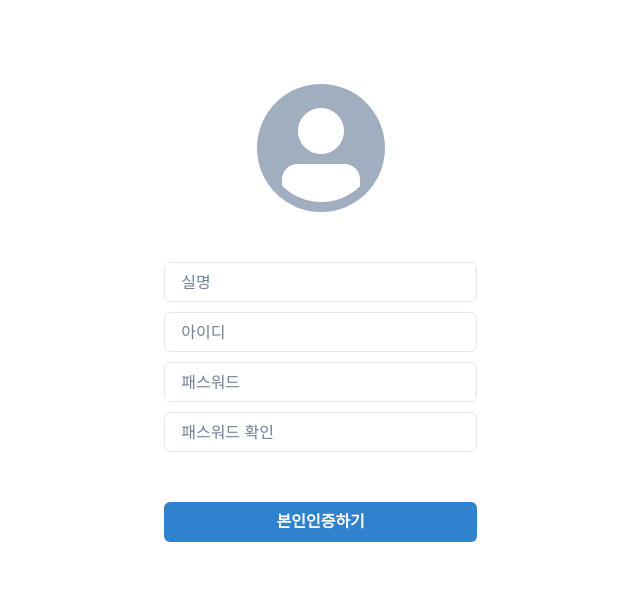
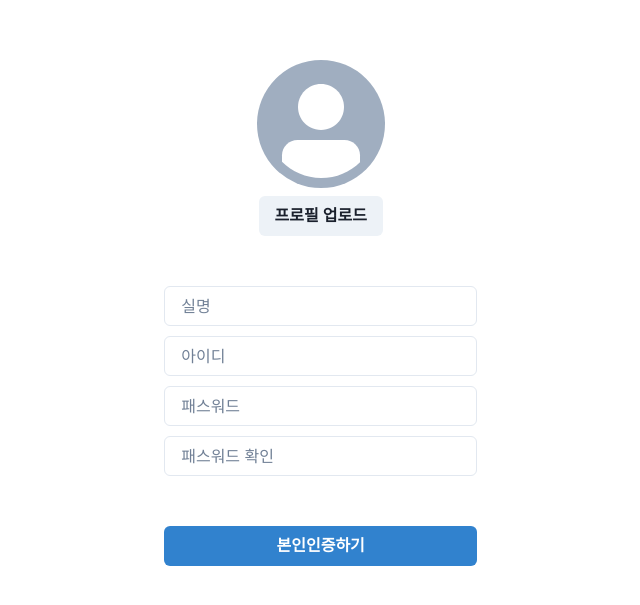
Before and after one commit to motionbit95/mixmate, a React (Create React App) app: page /signup in a window 1280 px wide. Shown: the part 133-738 px from the top of the page, without its empty margins (229-869 px from the left). Built offline with nearby package versions, Linux system fonts and the light colour scheme.

Commit message:
[Backend] 회원가입 Step1
- 파이어베이스 연동
- 프로필 업로드
- 이름 / 아이디 / 패스워드 입력
- 파이어베이스 document 생성

```diff
--- a/package.json
+++ b/package.json
@@ -11,6 +11,7 @@
     "@testing-library/react": "^13.4.0",
     "@testing-library/user-event": "^13.5.0",
     "express": "^4.18.2",
+    "firebase": "^10.7.1",
     "framer-motion": "^10.18.0",
     "react": "^18.2.0",
     "react-dom": "^18.2.0",
--- /dev/null
+++ b/src/db/firebase_config.js
@@ -0,0 +1,29 @@
+// Import the functions you need from the SDKs you need
+import { initializeApp } from "firebase/app";
+import { getFirestore } from "firebase/firestore";
+// import { getAnalytics } from "firebase/analytics";
+import { getStorage } from "firebase/storage";
+// TODO: Add SDKs for Firebase products that you want to use
+// https://firebase.google.com/docs/web/setup#available-libraries
+
+// Your web app's Firebase configuration
+// For Firebase JS SDK v7.20.0 and later, measurementId is optional
+const firebaseConfig = {
+  apiKey: "AIzaSyBwCYJaEn1Ey5rU8Le5Adu_JvdJodQAOe8",
+  authDomain: "dinnermate-8d37b.firebaseapp.com",
+  projectId: "dinnermate-8d37b",
+  storageBucket: "dinnermate-8d37b.appspot.com",
+  messagingSenderId: "698586027961",
+  appId: "1:698586027961:web:bfacf1423d3c895397c868",
+  measurementId: "G-YJSWYJ83RK",
+};
+
+// Initialize Firebase
+const app = initializeApp(firebaseConfig);
+
+// Initialize Cloud Firestore and get a reference to the service
+export const db = getFirestore(app);
+
+// firebase의 firestore 인스턴스를 변수에 저장
+export const storage = getStorage(app);
+// const analytics = getAnalytics(app);
--- /dev/null
+++ b/src/db/useDatabase.js
@@ -0,0 +1,10 @@
+import { addDoc, collection } from "firebase/firestore";
+import { db } from "./firebase_config";
+
+export const addDatabase = async (col, data) => {
+  // Add a new document with a generated id.
+  const docRef = await addDoc(collection(db, col), data);
+  console.log("Document written with ID: ", docRef.id);
+
+  return docRef.id;
+};
--- /dev/null
+++ b/src/db/useStorage.js
@@ -0,0 +1,18 @@
+import { getDownloadURL, ref, uploadBytes } from "firebase/storage";
+import { storage } from "../db/firebase_config";
+
+export const uploadImage = async (e) => {
+  console.log(e.target.files[0]);
+  const uploaded_file = await uploadBytes(
+    ref(
+      storage,
+      `profile/${e.target.files[0].name}`
+      //업로드 할 파일의 이름을 각 파일 이름으로 저장!
+    ),
+    e.target.files[0]
+  );
+
+  // url을 가지고 옵니다
+  const file_url = await getDownloadURL(uploaded_file.ref);
+  return file_url;
+};
--- a/src/pages/Login.js
+++ b/src/pages/Login.js
@@ -18,7 +18,7 @@ export const Login = () => {
   });
 
   function checkAccount() {
-    console.log(account.id, account.password);
+    // console.log(account.id, account.password);
 
     if (account.id === "admin" || account.password === "test0000") {
       navigate("/home");
--- a/src/pages/SignUp.js
+++ b/src/pages/SignUp.js
@@ -1,10 +1,200 @@
-import { Stack, Avatar, Input, Button, Container } from "@chakra-ui/react";
+import {
+  Stack,
+  Avatar,
+  Input,
+  Button,
+  Container,
+  VStack,
+  Box,
+  CircularProgress,
+  Center,
+  Text,
+  Alert,
+  AlertIcon,
+  AlertTitle,
+  AlertDescription,
+} from "@chakra-ui/react";
 import { useNavigate } from "react-router-dom";
+import { uploadImage } from "../db/useStorage";
+import { useRef, useState } from "react";
+import { addDatabase } from "../db/useDatabase";
 
 export const SignUp = () => {
   const navigate = useNavigate();
+  const profileRef = useRef();
+  const [loading, setLoading] = useState(false);
+  const [isValid, setValid] = useState({
+    state: true,
+    message: "",
+  });
+  const [formData, setFormData] = useState({
+    user_profile: "",
+    user_email: "",
+    user_name: "",
+    user_password: "",
+  });
+
+  const [confirmPassword, setConfirmPassword] = useState("");
+
+  // 모든 데이터가 입력되었는지 확인
+  function checkBlank() {
+    if (formData.user_profile === "") {
+      setValid({
+        state: false,
+        message: "프로필 사진을 등록해주세요.",
+      });
+      return false;
+    }
+
+    if (formData.user_name === "") {
+      setValid({
+        state: false,
+        message: "이름을 입력해주세요",
+      });
+      return false;
+    }
+
+    if (formData.user_email === "") {
+      setValid({
+        state: false,
+        message: "이메일(아이디)를 입력해주세요",
+      });
+      return false;
+    }
+
+    if (confirmPassword === "" || confirmPassword === formData.password) {
+      setValid({
+        state: false,
+        message: "패스워드를 확인해주세요.",
+      });
+      return false;
+    }
+
+    return true;
+  }
+
+  // 비밀번호 확인
+  function comparePassword(password) {
+    if (password === formData.password) {
+      setValid({
+        state: true,
+        message: "",
+      });
+      return true;
+    } else {
+      setValid({
+        state: false,
+        message: "비밀번호가 일치하지 않습니다.",
+      });
+      return false;
+    }
+  }
+
+  // 비밀번호 유효성 체크
+  function checkPasswordValid(password) {
+    var pw = password;
+    var num = pw.search(/[0-9]/g);
+    var eng = pw.search(/[a-z]/gi);
+    var spe = pw.search(/[`~!@@#$%^&*|₩₩₩'₩";:₩/?]/gi);
+
+    if (pw.length < 8 || pw.length > 20) {
+      setValid({
+        state: false,
+        message: "8자리 ~ 20자리 이내로 입력해주세요.",
+      });
+      return false;
+    } else if (pw.search(/\s/) != -1) {
+      setValid({
+        state: false,
+        message: "비밀번호는 공백 없이 입력해주세요.",
+      });
+      return false;
+    } else if (num < 0 || eng < 0 || spe < 0) {
+      setValid({
+        state: false,
+        message: "영문,숫자, 특수문자를 혼합하여 입력해주세요.",
+      });
+      return false;
+    } else {
+      // 패스워드 정보 업데이트
+      setFormData({ ...formData, user_password: pw });
+      setValid({
+        state: true,
+        message: "",
+      });
+      // console.log("통과");
+      return true;
+    }
+  }
+
+  // 프로필 업로드 버튼 클릭 시 ref 클릭 이벤트 발생
+  const onClickProfileButton = () => {
+    profileRef.current.click();
+  };
+
+  // 이미지 업로드 함수
+  const uploadProfile = async (e) => {
+    // 이미지 로딩 중에는 프로그레스바를 띄운다
+    setLoading(true);
+
+    // firestore에 이미지 업로드
+    let url = await uploadImage(e);
+
+    if (url && url !== "") {
+      setValid({
+        state: true,
+        message: "",
+      });
+    } else {
+      setValid({
+        state: false,
+        message: "이미지를 다시 선택해주세요.",
+      });
+    }
+
+    // console.log(url);
+    setFormData({ ...formData, user_profile: url });
+
+    // 이미지 로딩 완료 시 프로그레스바를 지운다
+    setLoading(false);
+  };
+
+  // 본인인증 버튼 눌렀을 때 수행
+  const onClickApprove = async () => {
+    if (!isValid.state) return;
+    // 입력 정보로 파이어베이스에 저장
+    let docId = await addDatabase("user", formData);
+    console.log(docId);
+
+    //# 여기에 휴대폰 인증(API) 추가
+
+    // 페이지 이동
+    navigate("/info");
+  };
+
   return (
     <Container>
+      {loading ? (
+        <Box>
+          <Box
+            position={"fixed"}
+            left={0}
+            zIndex={9999}
+            bgColor={"black"}
+            opacity={0.2}
+            w="100vw"
+            h="100vh"
+          />
+          <Center w="100vw" h="100vh" position={"fixed"} left={0}>
+            <CircularProgress
+              zIndex={9999}
+              isIndeterminate
+              color="blue.300"
+              trackColor="#f1f1f1"
+            />
+          </Center>
+        </Box>
+      ) : null}
       <Stack
         paddingY="10px"
         justify="flex-start"
@@ -38,28 +228,76 @@ export const SignUp = () => {
           alignSelf="stretch"
         >
           <Stack justify="flex-start" align="center" spacing="50px">
-            <Avatar name="" src=" " size="2xl" />
+            <VStack>
+              <Avatar src={formData.user_profile} size="2xl" />
+              <Button onClick={onClickProfileButton}>프로필 업로드</Button>
+              <Input
+                display={"none"}
+                ref={profileRef}
+                type="file"
+                onChange={(e) => {
+                  uploadProfile(e);
+                }}
+              />
+            </VStack>
             <Stack
               justify="flex-start"
               align="flex-start"
               spacing="10px"
               w={"100%"}
             >
-              <Input placeholder="실명" height="40px" alignSelf="stretch" />
-              <Input placeholder="아이디" height="40px" alignSelf="stretch" />
-              <Input placeholder="패스워드" height="40px" alignSelf="stretch" />
               <Input
+                type="text"
+                placeholder="실명"
+                height="40px"
+                alignSelf="stretch"
+                onChange={(e) =>
+                  setFormData({ ...formData, user_name: e.target.value })
+                }
+              />
+              <Input
+                type="email"
+                placeholder="아이디"
+                height="40px"
+                alignSelf="stretch"
+                onChange={(e) =>
+                  setFormData({ ...formData, user_email: e.target.value })
+                }
+              />
+              <Input
+                type="password"
+                placeholder="패스워드"
+                height="40px"
+                alignSelf="stretch"
+                onChange={(e) => checkPasswordValid(e.target.value)}
+              />
+              <Input
+                type="password"
                 placeholder="패스워드 확인"
                 height="40px"
                 alignSelf="stretch"
+                onChange={(e) => {
+                  setConfirmPassword(e.target.value);
+                  comparePassword(e.target.value);
+                }}
               />
+              {isValid.state ? null : (
+                <Alert fontSize={"small"} status="error">
+                  <AlertIcon />
+                  <AlertDescription>{isValid.message}</AlertDescription>
+                </Alert>
+              )}
             </Stack>
             <Button
               colorScheme="blue"
               width="313px"
               height="40px"
               maxWidth="100%"
-              onClick={() => navigate("/info")}
+              onClick={() => {
+                if (checkBlank()) {
+                  onClickApprove();
+                }
+              }}
             >
               본인인증하기
             </Button>
```
Also changed, not shown: 1 other file (tests, documents, lock files or other folders).
